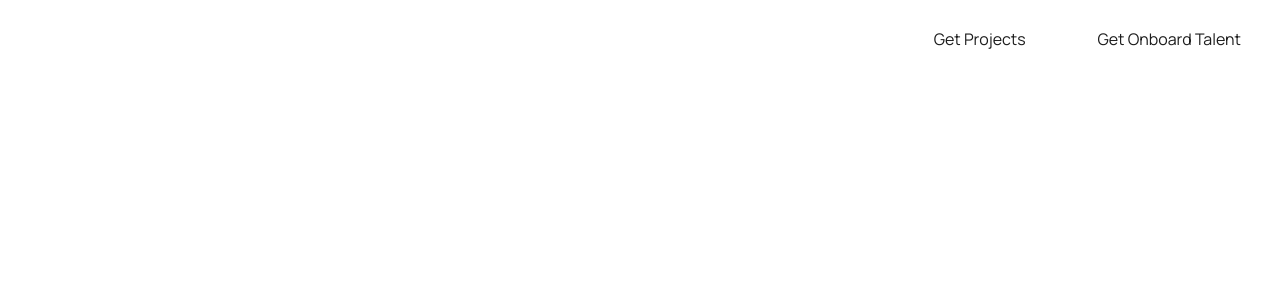
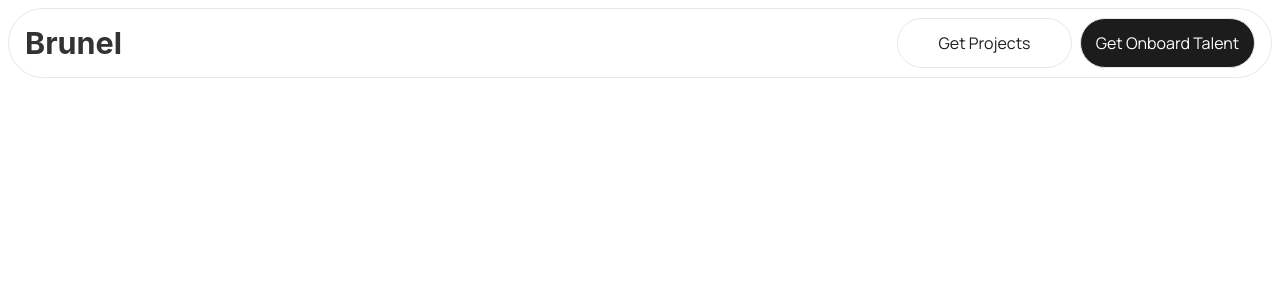
Before and after one commit to Abhishekranjan-01/Thence-Assignment, a React (Vite) app: page / in a window 1280 px wide. Shown: the top 300 px of the page. Built offline with nearby package versions, Linux system fonts and the light colour scheme.

Commit message:
Header Completed

```diff
--- a/src/HomePage/HeaderTitle.jsx
+++ b/src/HomePage/HeaderTitle.jsx
@@ -1,3 +1,3 @@
 export default function HeaderTitle() {
-  return <h3>Brunel</h3>;
+  return <h3 className="font-bold md:text-[30.5px] text-[#333333]">Brunel</h3>;
 }
--- a/src/HomePage/HomePage.jsx
+++ b/src/HomePage/HomePage.jsx
@@ -3,13 +3,19 @@ import HeaderTitle from "./HeaderTitle";
 export default function HomePage() {
   return (
     <>
-      <header className="flex justify-between sm:px-4">
+      <header className="flex justify-between items-center sm:px-4 m-2 sm:h-[70px] xxl:h-[111.17px] border rounded-full">
         <HeaderTitle />
-        <div className="font-Manrope text-[#1C1C1C]">
-          <button type="button" className="w-[189.56px] h-[77.22px]">
+        <div className="font-Manrope text-[#1C1C1C] flex flex-row gap-2 xxl:gap-3">
+          <button
+            type="button"
+            className="sm:w-[175px] w-[189.56px] sm:h-[50px] xxl:h-[77.22px] border rounded-full hover:bg-[#F1F1F1] transition-all ease-in-out duration-500"
+          >
             Get Projects
           </button>
-          <button type="button " className="w-[189.56px] h-[77.22px]">
+          <button
+            type="button "
+            className="sm:w-[175px] xxl:w-[189.56px] sm:h-[50px] xxl:h-[77.22px] text-white bg-[#1C1C1C] border rounded-full"
+          >
             Get Onboard Talent
           </button>
         </div>
--- a/tailwind.config.js
+++ b/tailwind.config.js
@@ -6,6 +6,17 @@ export default {
       fontFamily: {
         Manrope: "Manrope",
       },
+      screens: {
+        xxs: "320px",
+        xs: "480px",
+        ssm: "620px",
+        sm: "768px",
+        mmd: "920px",
+        md: "1024px",
+        lg: "1280px",
+        xl: "1440px",
+        xxl: "1920px",
+      },
     },
   },
   plugins: [],
```
